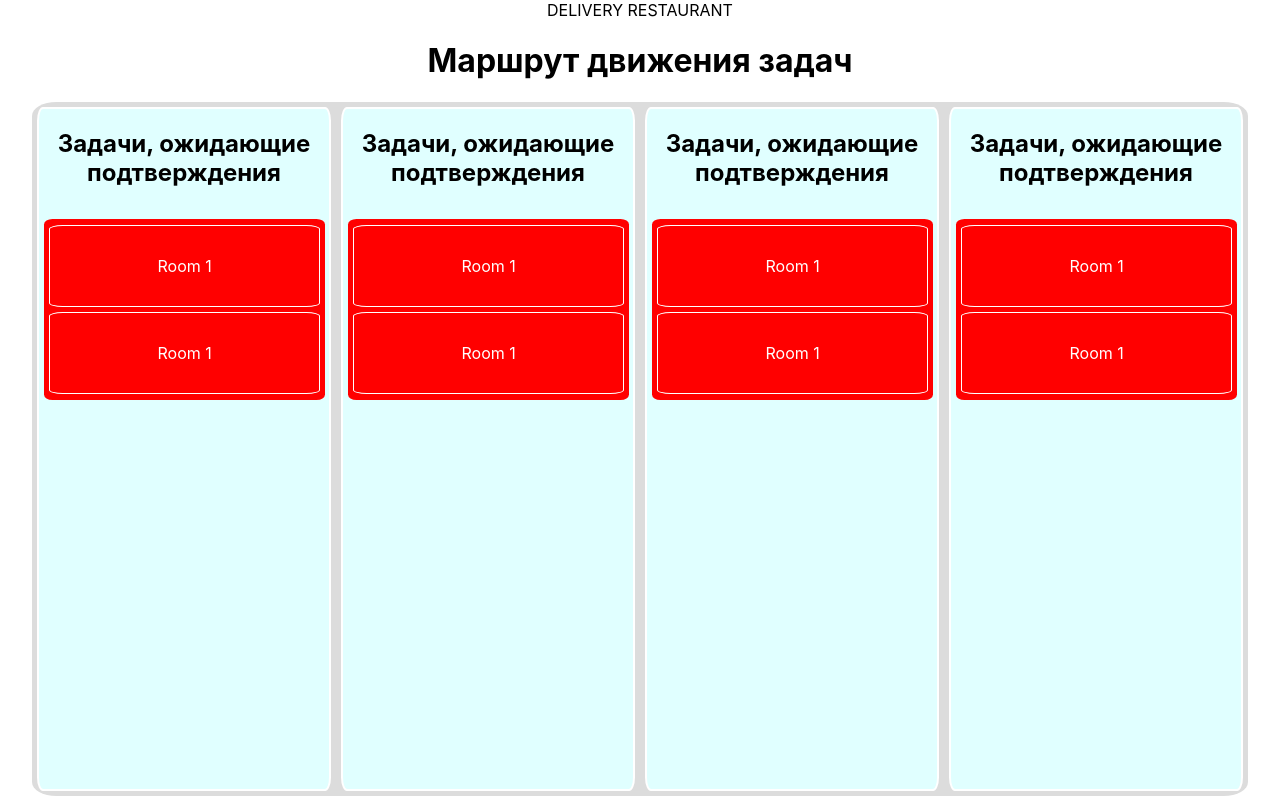
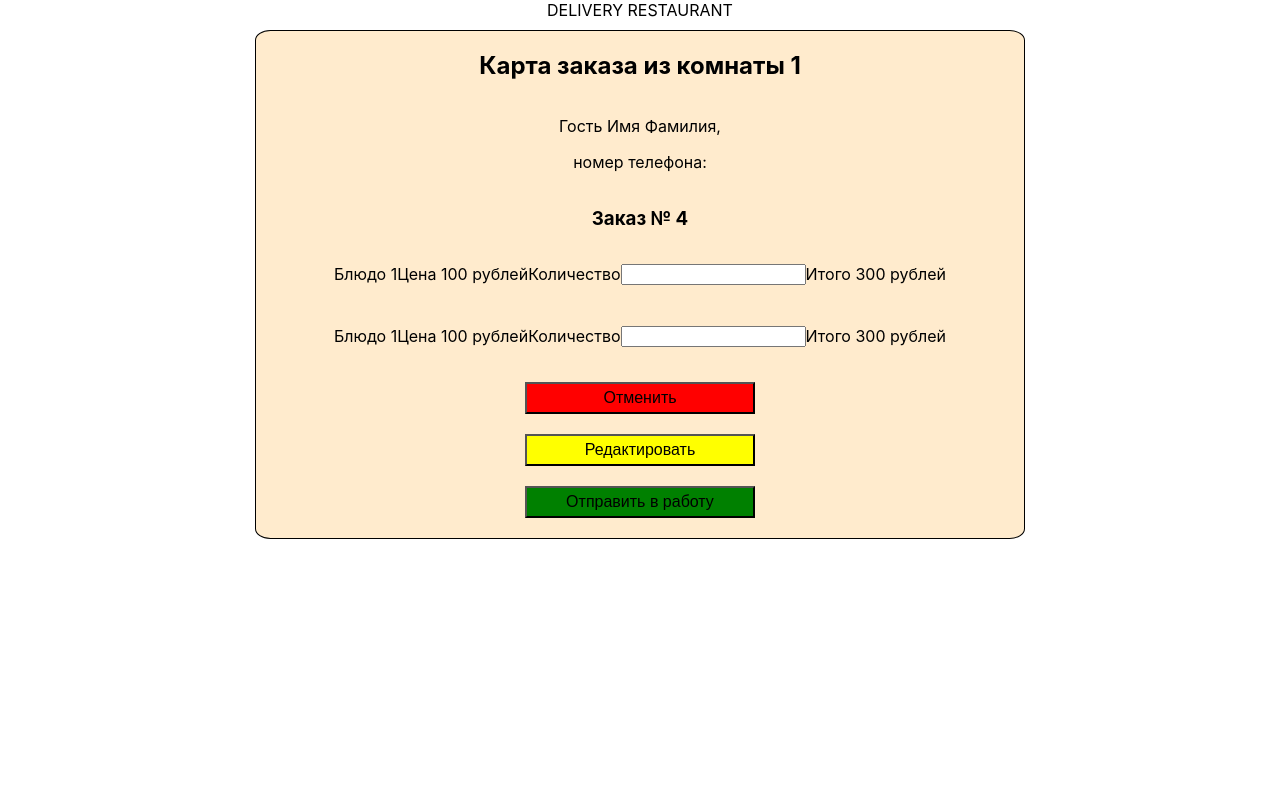
Before and after one commit to Semart989/delivery_restaurant, a React (Create React App) app in the folder client/: page / in a window 1280 px wide. Built offline with nearby package versions, Linux system fonts and the light colour scheme.

Commit message:
Added components AdminCardOrder and Dish

```diff
--- /dev/null
+++ b/client/src/components/AdminCardOrder/AdminCardOrder.jsx
@@ -0,0 +1,29 @@
+import styles from './AdminCardOrder.module.css';
+import Dish from '../Dish/Dish';
+
+function AdminCardOrder(props) {
+  return (
+    <section className={styles.card}>
+      <h2>Карта заказа из комнаты 1</h2>
+      <div>
+        <p>Гость Имя Фамилия,</p>
+        <p>номер телефона: </p>
+      </div>
+      <div>
+        <h3>
+          Заказ № 4
+        </h3>
+        <Dish />
+        <Dish />
+      </div>
+      <div className={styles.card__fieldButton}>
+        <button className={styles.card__button} style={{backgroundColor: 'red'}}>Отменить</button>
+        <button className={styles.card__button} style={{backgroundColor: 'yellow'}}>Редактировать</button>
+        <button className={styles.card__button} style={{backgroundColor: 'green'}}>Отправить в работу</button>
+      </div>
+
+    </section>
+  );
+}
+
+export default AdminCardOrder;
--- /dev/null
+++ b/client/src/components/AdminCardOrder/AdminCardOrder.module.css
@@ -0,0 +1,25 @@
+.card {
+  display: flex;
+  flex-direction: column;
+  align-items: center;
+  justify-content: center;
+  max-width: 60%;
+  margin: auto;
+  margin-top: 10px;
+  background-color: blanchedalmond;
+  border: 1px solid black;
+  border-radius: 2%;
+}
+.card__fieldButton {
+  display: flex;
+  min-width: 60%;
+  margin: 10px 0;
+  flex-direction: column;
+  align-items: center;
+}
+.card__button {
+  width: 50%;
+  margin: 10px 0;
+  padding: 5px 0;
+  font-size: 16px;
+}
--- a/client/src/components/AdminForm/AdminForm.module.css
+++ b/client/src/components/AdminForm/AdminForm.module.css
@@ -3,7 +3,7 @@
   flex-direction: column;
   align-items: center;
   justify-content: center;
-  width: 400px;
+  max-width: 400px;
   margin: auto;
   margin-top: 20px;
 }
--- a/client/src/components/App/App.jsx
+++ b/client/src/components/App/App.jsx
@@ -1,11 +1,13 @@
-import ViewContainer from '../ViewContainer/ViewContainer';
+// import ViewContainer from '../ViewContainer/ViewContainer';
+import AdminCardOrder from '../AdminCardOrder/AdminCardOrder';
 import './App.css';
 
 function App() {
   return (
     <div className="App">
       DELIVERY RESTAURANT
-      <ViewContainer/>
+      {/* <ViewContainer/> */}
+      <AdminCardOrder />
     </div>
   );
 }
--- /dev/null
+++ b/client/src/components/Dish/Dish.jsx
@@ -0,0 +1,17 @@
+import styles from './Dish.module.css';
+
+function Dish(props) {
+  return (
+    <div className={styles.dishesList}>
+      <p>Блюдо 1</p>
+      <p>Цена 100 рублей</p>
+      <p></p>
+      <label forHtml='amount'>Количество</label>
+      <input name='amount' min={1} max={50} >
+      </input>
+      <p>Итого 300 рублей</p>
+    </div>
+  );
+}
+
+export default Dish;
--- /dev/null
+++ b/client/src/components/Dish/Dish.module.css
@@ -0,0 +1,6 @@
+.dishesList {
+  display: flex;
+  justify-content: space-between;
+  align-items: center;
+  margin-top: 10px;
+}
```
